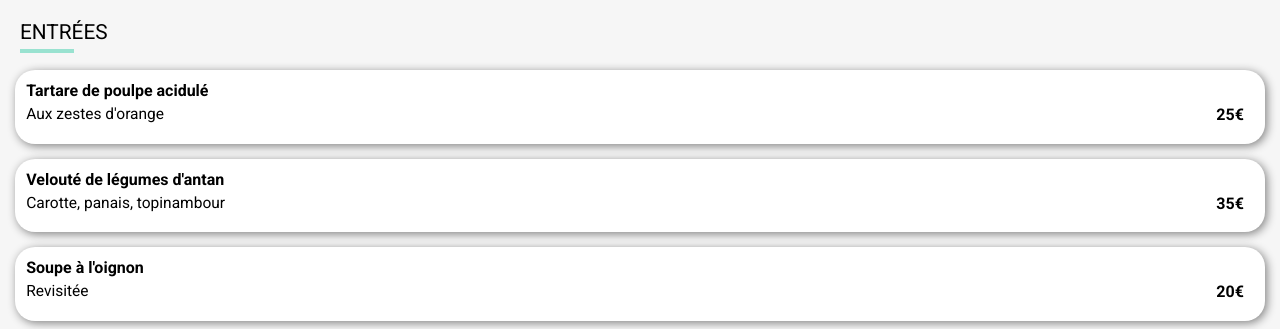
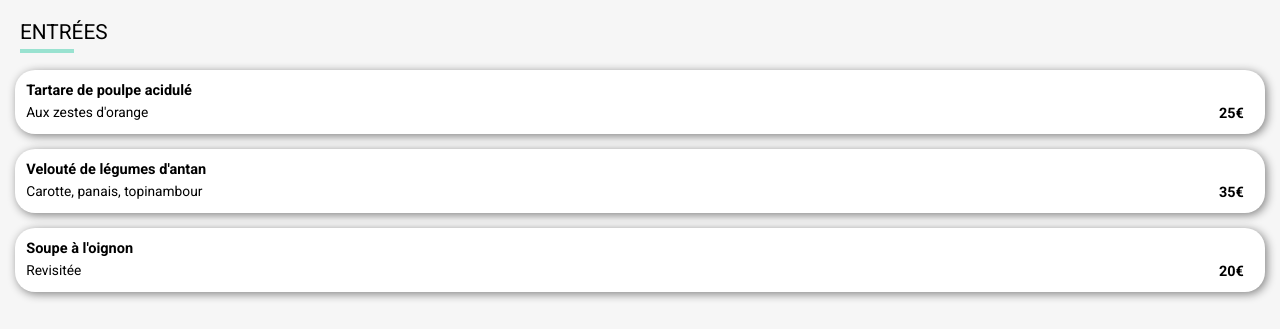
Before and after one commit to Arnaud-WebDev/ArnaudGrandpierre_3_25102021, a website: page AlaFrancaise.html in a window 1280 px wide. Shown: the part 381-710 px from the top of the page. Drawn offline with Linux system fonts and the light colour scheme; a web font is replaced by a local one.

Commit message:
Changement de la font-size des cards

```diff
--- a/scss/components/_cards.scss
+++ b/scss/components/_cards.scss
@@ -55,25 +55,34 @@
     margin: 15px;
     display: flex;
     justify-content: space-between;
-    height: 4.6rem;
+    height: 4rem;
     padding: 0.7rem;
     box-shadow: 2px 2px 10px grey;
-    text-overflow: ellipsis;
-    overflow: hidden;
-    white-space: nowrap;
 }
 
 .price {
     padding-top: 24px;
     padding-right: 10px;
+    font-size: 0.9rem;
 }
 
 .title_palette {
-    font-size: 1rem
+    font-size: 0.91rem;
+    overflow: hidden;
+    white-space: nowrap;
+    text-overflow: ellipsis;
 }
+
 .card_palette2 {
-    p{
+    overflow: hidden;
+    white-space: nowrap;
+    text-overflow: ellipsis;
+    p {
+        font-size: 0.86rem;
         margin-top: 5px;
+        overflow: hidden;
+        white-space: nowrap;
+        text-overflow: ellipsis;
     }
 }
 
--- a/scss/components/_tag.scss
+++ b/scss/components/_tag.scss
@@ -12,7 +12,6 @@ h1, h3 {
 
 h2, h3 {
     margin-left: 20px;
-    font-weight: 400;
 }
 p {
     font-weight: 400;
--- a/scss/layouts/_menu.scss
+++ b/scss/layouts/_menu.scss
@@ -16,6 +16,7 @@
 }
 .h2_palette {
     font-family: 'Shrikhand', cursive;
+    font-weight: 400;
 }
 
 .heart {
```
Also changed, not shown: LeDeliceDesSens.html (+1 -1 lines), style.css, 1 other file.
